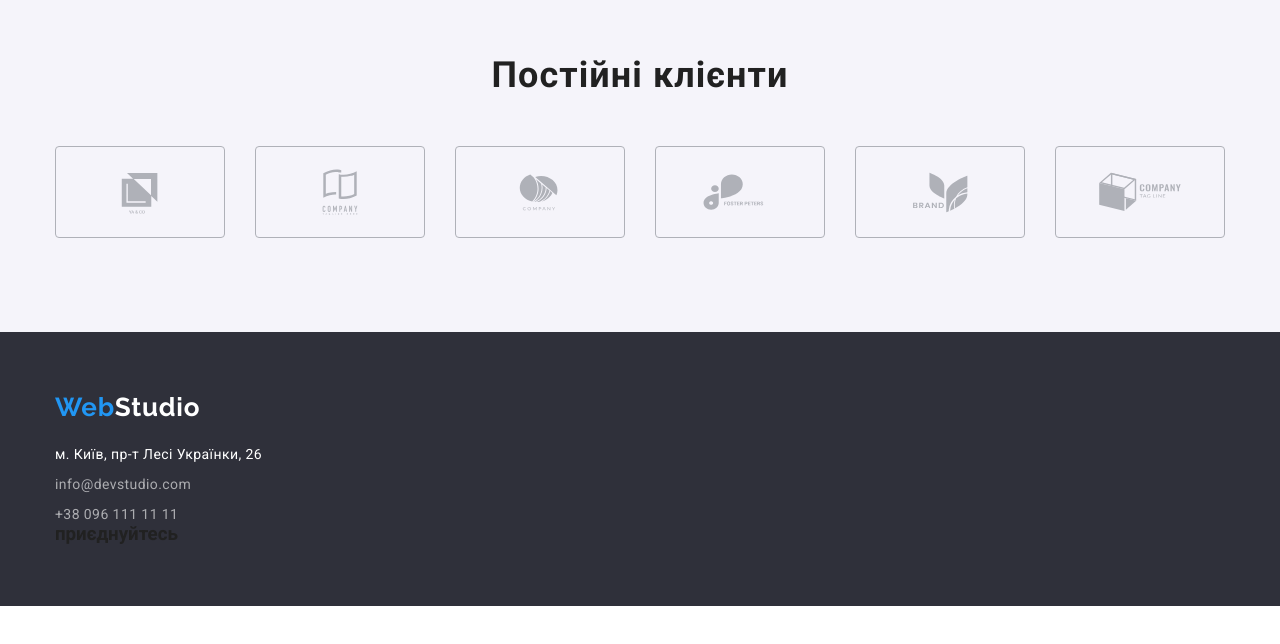
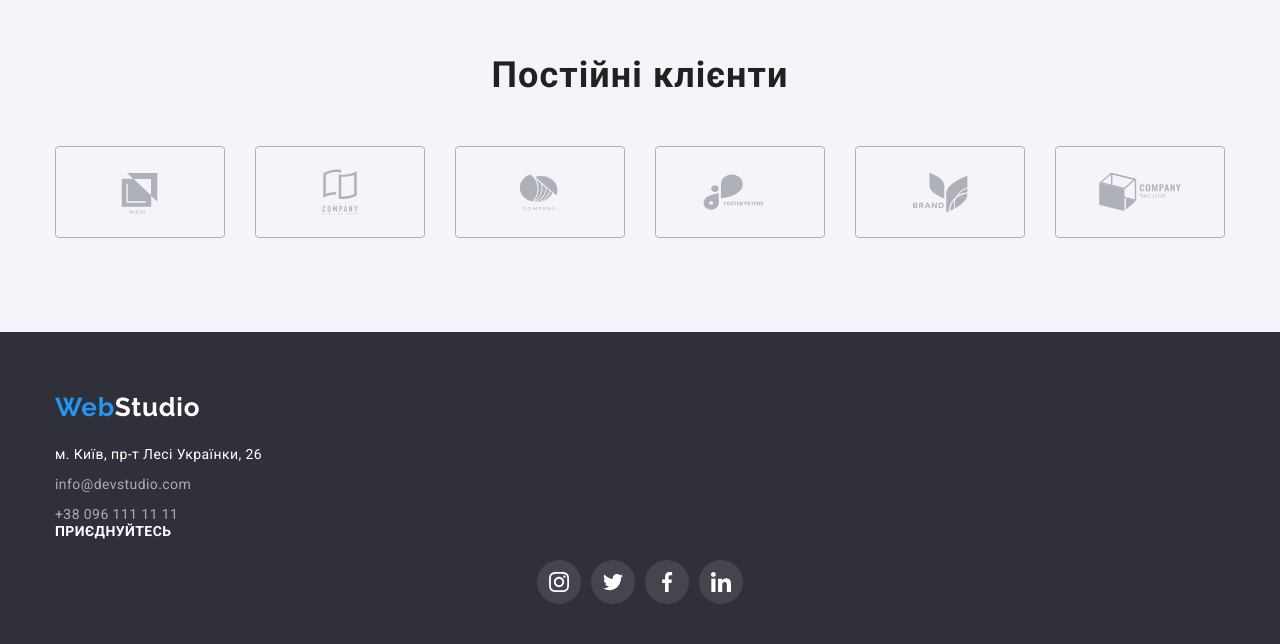
Before and after one commit to RomanZakrenychnyi/goit-markup-hw-04, a plain HTML site: page index.html in a window 1280 px wide. Shown: the part 2345-2989 px from the top of the page. Before the commit the page ends 2951 px from the top, so only its background shows below. Drawn offline with nearby package versions, Linux system fonts and the light colour scheme.

Commit message:
working on footer svg

```diff
--- a/css/styles.css
+++ b/css/styles.css
@@ -572,3 +572,42 @@ body {
 .footr-telefone:focus {
   color: var(--blue);
 }
+
+.footer-tittle {
+  font-size: 14px;
+  line-height: 1.14;
+  letter-spacing: 0.03em;
+  text-transform: uppercase;
+  color: #FFFFFF;
+
+  margin-bottom: 20px;
+}
+
+.footer-list {
+  display: flex;
+  justify-content: center;
+  gap: 10px;
+}
+
+.footer-link {
+  display: flex;
+  flex-direction: row;
+  justify-content: center;
+  align-items: center;
+  width: 44px;
+  height: 44px;
+  border-radius: 50%;
+  fill: var(--white);
+  background-color: rgba(255, 255, 255, 0.1);;
+}
+
+.footer-link:hover,
+.footer-link:focus {
+  background-color: var(--blue);
+  outline: transparent;
+}
+
+.footer-link:hover .footer-icon,
+.footer-link:focus .footer-icon {
+  fill: var(--white);
+}
--- a/index.html
+++ b/index.html
@@ -395,7 +395,35 @@
               </li>
             </ul>
           </address>
-          <h3>приєднуйтесь</h3>
+          <div class="footer-box">
+            <h3 class="footer-tittle">приєднуйтесь</h3>
+            <ul class="footer-list">
+              <li>
+                <a class="footer-link" href=""
+                  ><svg class="footer-icon" width="20" height="20">
+                    <use href="./img/sprite.svg#instagram"></use></svg
+                ></a>
+              </li>
+              <li>
+                <a class="footer-link" href=""
+                  ><svg class="footer-icon" width="20" height="20">
+                    <use href="./img/sprite.svg#twitter"></use></svg
+                ></a>
+              </li>
+              <li>
+                <a class="footer-link" href=""
+                  ><svg class="footer-icon" width="20" height="20">
+                    <use href="./img/sprite.svg#facebook"></use></svg
+                ></a>
+              </li>
+              <li>
+                <a class="footer-link" href=""
+                  ><svg class="footer-icon" width="20" height="20">
+                    <use href="./img/sprite.svg#linkedin"></use></svg
+                ></a>
+              </li>
+            </ul>
+          </div>
         </div>
       </div>
     </footer>
```
